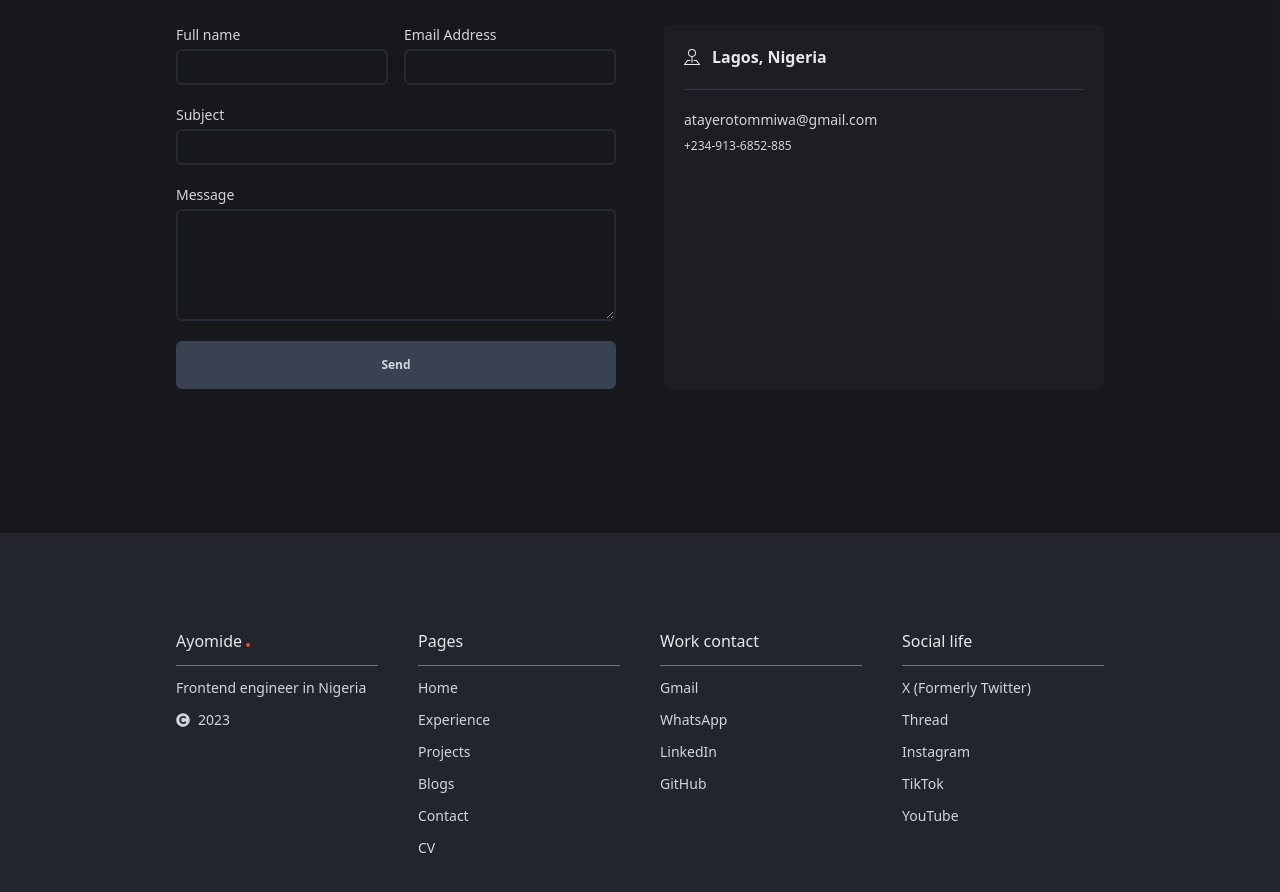
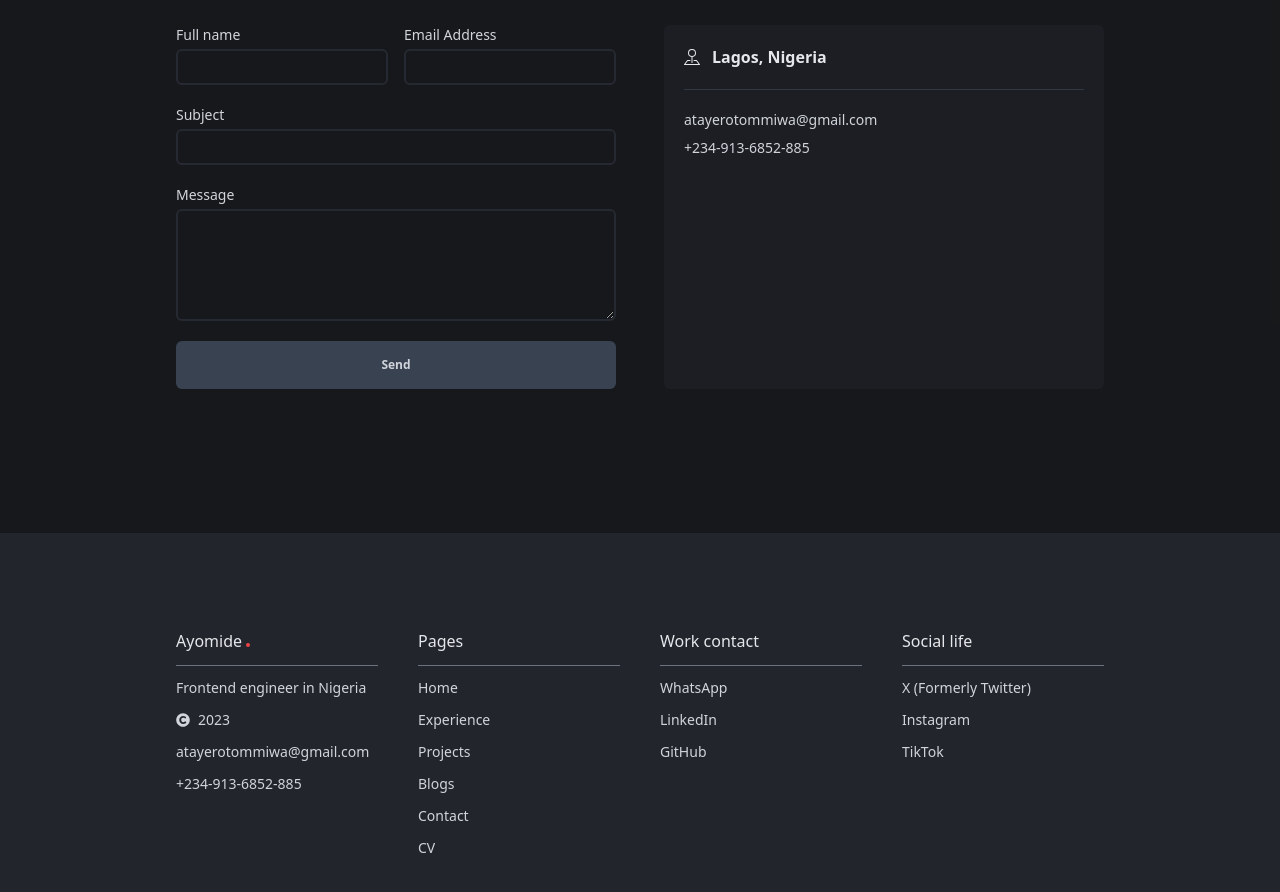
Before and after one commit to Lensatom/portfolio, a React (Vite) app: page /contact in a window 1280 px wide. Shown: the part 440-1332 px from the top of the page. Built offline with nearby package versions, Linux system fonts and the light colour scheme.

Commit message:
Link attachment and clean ups

```diff
--- a/src/components/Footer/index.tsx
+++ b/src/components/Footer/index.tsx
@@ -19,6 +19,15 @@ const Footer = () => {
         <Typography mode="dark" variant="body" className='flex items-center gap-2'>
           <FaCopyright />
           {new Date().getFullYear()}
+        </Typography>
+        <Typography mode="dark" variant="body">
+          <a href="mailto:atayerotommiw@gmail.com" target="_blank">atayerotommiwa@gmail.com</a>
+        </Typography>
+        <Typography mode="dark" variant="body" className='lg:hidden'>
+          <a href="tel:+2349136852885" target="_blank">+234-913-6852-885</a>
+        </Typography>
+        <Typography mode="dark" variant="body" className='hidden lg:block'>
+          +234-913-6852-885
         </Typography>
       </div>
       <div className='flex flex-col gap-3'>
@@ -47,35 +56,26 @@ const Footer = () => {
         <Typography mode="dark" variant='subhead' className='!bold'>Work contact</Typography>
         <div className='bg-gray-500 h-[1px] w-full' />
         <Typography mode="dark" variant="body">
-          <a href="/experience">Gmail</a>
+          <a href="https://wa.me/+2349079948491" target="_blank">WhatsApp</a>
         </Typography>
         <Typography mode="dark" variant="body">
-          <NavLink to="/projects">WhatsApp</NavLink>
+          <a href="https://www.linkedin.com/in/lensatom" target="_blank">LinkedIn</a>
         </Typography>
         <Typography mode="dark" variant="body">
-          <NavLink to="/blogs">LinkedIn</NavLink>
-        </Typography>
-        <Typography mode="dark" variant="body">
-          <NavLink to="/blogs">GitHub</NavLink>
+          <a href="https://github.com/lensatom" target="_blank">GitHub</a>
         </Typography>
       </div>
       <div className='flex flex-col gap-3'>
         <Typography mode="dark" variant='subhead' className='!bold'>Social life</Typography>
         <div className='bg-gray-500 h-[1px] w-full' />
         <Typography mode="dark" variant="body">
-          <NavLink to="/cv">X (Formerly Twitter)</NavLink>
+          <a href="https://twitter.com/Ayomide_Lens" target="_blank">X (Formerly Twitter)</a>
         </Typography>
         <Typography mode="dark" variant="body">
-          <NavLink to="/cv">Thread</NavLink>
+          <a href="https://www.instagram.com/lensatom/" target="_blank">Instagram</a>
         </Typography>
         <Typography mode="dark" variant="body">
-          <NavLink to="/cv">Instagram</NavLink>
-        </Typography>
-        <Typography mode="dark" variant="body">
-          <NavLink to="/cv">TikTok</NavLink>
-        </Typography>
-        <Typography mode="dark" variant="body">
-          <NavLink to="/cv">YouTube</NavLink>
+          <a href="https://www.tiktok.com/@lensatom" target="_blank">TikTok</a>
         </Typography>
       </div>
     </Container>
--- a/src/components/Header/index.tsx
+++ b/src/components/Header/index.tsx
@@ -1,7 +1,7 @@
 import  { useContext, useEffect, useState } from 'react';
 import { NavLink, useLocation } from "react-router-dom";
 import { Button, Container, Typography } from "..";
-import { FaBars } from 'react-icons/fa'
+import { FaBars, FaTimes } from 'react-icons/fa'
 import { ModeContext } from '../../context/ModeContext';
 import { BsMoon, BsSun } from 'react-icons/bs';
 import More from './components/More';
@@ -72,7 +72,10 @@ const Header = () => {
             }
           </Button>
           <Typography variant="subhead">
-            <FaBars className="text-xl" onClick={changeMoreStatus} />
+            { moreStatus === true ?
+              <FaTimes className="text-xl" onClick={changeMoreStatus} /> :
+              <FaBars className="text-xl" onClick={changeMoreStatus} />
+            }
           </Typography>
         </div>
       </Container>
--- a/src/features/Contact/index.tsx
+++ b/src/features/Contact/index.tsx
@@ -38,14 +38,23 @@ const Contact = () => {
         </form>
         <Container className="py-10 md:py-0 flex flex-col !px-0 h-full rounded-md">
           <div className="py-5 flex flex-col gap-5 px-5">
-            <Typography variant="subhead" className="!font-bold flex items-center gap-3">
-              <BsPinMap />
-              Lagos, Nigeria
-            </Typography>
+            <a href="https://www.google.com/maps/search/5,+Oyedeji,+Agbado+Ijaye,+lagos,+Nigeria/@6.6415442,3.2716378,13z/data=!3m1!4b1?entry=ttu" target="_blank">
+              <Typography variant="subhead" className="!font-bold flex items-center gap-3 hover:underline">
+                <BsPinMap />
+                Lagos, Nigeria
+              </Typography>
+            </a>
             <Line />
             <div className="flex flex-col gap-2">
-              <Typography variant="body">atayerotommiwa@gmail.com</Typography>
-              <Typography variant="subbody">+234-913-6852-885</Typography>
+              <Typography mode="dark" variant="body">
+                <a href="mailto:atayerotommiw@gmail.com" target="_blank" className='hover:underline'>atayerotommiwa@gmail.com</a>
+              </Typography>
+              <Typography mode="dark" variant="body" className='lg:hidden hover:underline'>
+                <a href="tel:+2349136852885" target="_blank">+234-913-6852-885</a>
+              </Typography>
+              <Typography mode="dark" variant="body" className='hidden lg:block'>
+                +234-913-6852-885
+              </Typography>
             </div>
           </div>
         </Container>
--- a/src/features/Home/index.tsx
+++ b/src/features/Home/index.tsx
@@ -5,6 +5,7 @@ import LeisureImage from '../../assets/leisure.jpg'
 import ProspectsImage from '../../assets/prospects.jpg'
 import SkillsData from "./data/SkillsData.json"
 import Skill from "./components/Skill"
+import { NavLink } from "react-router-dom"
 
 const Home = () => {
   return (
@@ -20,11 +21,15 @@ const Home = () => {
             using serverless technology such as Firebase.
           </Typography>
           <div className="mt-5 flex gap-4">
-            <Button variant="blue" type="button" className="px-10">Projects</Button>
-            <Button variant="gray" type="button" className="flex items-center gap-2 font-normal">
-              View CV
-              <BsBoxArrowUpRight />
-            </Button>
+            <NavLink to="/projects">
+              <Button variant="blue" type="button" className="px-10">Projects</Button>
+            </NavLink>
+            <a href='https://drive.google.com/file/d/1ZaPWYHX4tH7JOXbouXCAlEEoqp0vM615/view?usp=sharing' target='_blank'>
+              <Button variant="gray" type="button" className="flex items-center gap-2 font-normal">
+                View CV
+                <BsBoxArrowUpRight />
+              </Button>
+            </a>
           </div>
           <div className="grid grid-cols-2 items-end gap-4 mt-4">
             <div className="col-span-2 flex flex-col">
@@ -34,13 +39,13 @@ const Home = () => {
             <div className="flex flex-col">
               <Typography variant="body" className="!font-bold">GitHub</Typography>
               <Typography variant="subbody" className="leading-tight w-[fit-content] hover:underline">
-                <a href="https://github.com/lensatom">https://github.com/lensatom</a>
+                <a href="https://github.com/lensatom" target="_blank">https://github.com/lensatom</a>
               </Typography>
             </div>
             <div className="flex flex-col">
               <Typography variant="body" className="!font-bold">Contact</Typography>
               <Typography variant="subbody" className="leading-tight w-[fit-content] hover:underline">
-                <a href="">atayerotommiwa@gmail.com</a>
+                <a href="mailto:atayerotommiwa@gmail.com" target="_blank">atayerotommiwa@gmail.com</a>
               </Typography>
             </div>
           </div>
```
